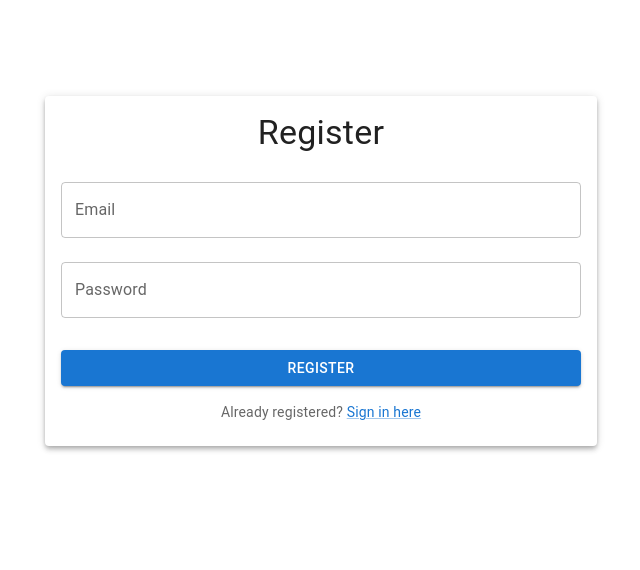
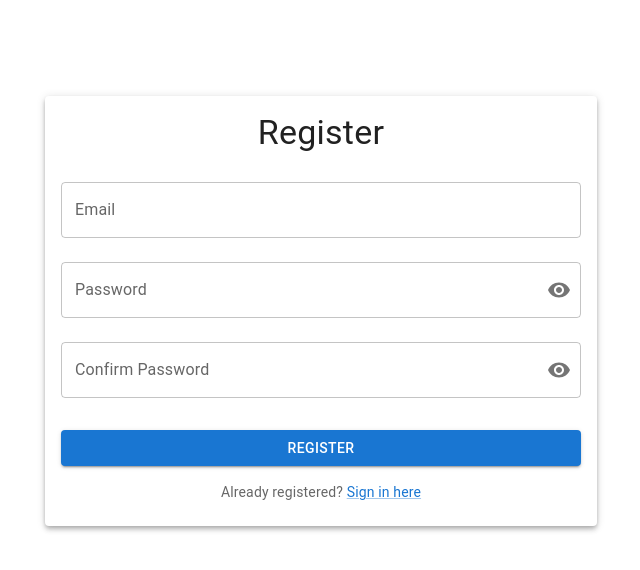
Before and after one commit to DaniJani2025/CloudNext.Frontend, a React (Vite) app: page /registration in a window 1280 px wide. Shown: the top 570 px of the page, without its empty margins (319-959 px from the left). Built offline with nearby package versions, Linux system fonts and the light colour scheme.

Commit message:
better error messages on login/registration pages

```diff
--- a/src/pages/LoginPage.tsx
+++ b/src/pages/LoginPage.tsx
@@ -8,15 +8,20 @@ import {
   Card,
   CardContent,
   Link,
+  IconButton,
+  InputAdornment,
 } from '@mui/material';
 import { Link as RouterLink, useNavigate } from 'react-router-dom';
+import { Visibility, VisibilityOff } from '@mui/icons-material';
 import UserService from '../services/UserService';
 import StorageService from '../services/StorageService';
+import { AxiosError } from 'axios';
 
 const LoginPage = () => {
   const [email, setEmail] = useState('');
   const [password, setPassword] = useState('');
   const [error, setError] = useState('');
+  const [showPassword, setShowPassword] = useState(false);
   const navigate = useNavigate();
 
   const getInitials = (email: string) => {
@@ -34,7 +39,6 @@ const LoginPage = () => {
       if (response?.success && response?.result) {
         const { token, userId, email, expiresAt } = response.result;
 
-        console.log('Login Success!');
         StorageService.setAccessToken(token);
         StorageService.setCurrentUser(userId);
         StorageService.setUserDisplayName(getInitials(email));
@@ -44,10 +48,17 @@ const LoginPage = () => {
         navigate('/');
       } else {
         setError(response?.errorMessage || 'Login failed');
+        setTimeout(() => setError(''), 5000);
       }
     } catch (err: unknown) {
-      console.log(`Error ${err}`);
-      setError('Login failed');
+      if (err instanceof AxiosError && err.response) {
+        console.log('Error occurred during login:', err.response?.data?.errorMessage || err.message);
+        setError(err.response?.data?.errorMessage || 'Login failed');
+      } else {
+        console.log('Unexpected error:', err);
+        setError('Login failed');
+      }
+      setTimeout(() => setError(''), 5000);
     }
   };
 
@@ -74,12 +85,24 @@ const LoginPage = () => {
             />
             <TextField
               label="Password"
-              type="password"
+              type={showPassword ? 'text' : 'password'}
               variant="outlined"
               fullWidth
               margin="normal"
               value={password}
               onChange={(e) => setPassword(e.target.value)}
+              InputProps={{
+                endAdornment: (
+                  <InputAdornment position="end">
+                    <IconButton
+                      onClick={() => setShowPassword(!showPassword)}
+                      edge="end"
+                    >
+                      {showPassword ? <VisibilityOff /> : <Visibility />}
+                    </IconButton>
+                  </InputAdornment>
+                ),
+              }}
             />
             <Button
               variant="contained"
--- a/src/pages/RegistrationPage.tsx
+++ b/src/pages/RegistrationPage.tsx
@@ -8,29 +8,73 @@ import {
   Card,
   CardContent,
   Link,
+  IconButton,
+  InputAdornment,
 } from '@mui/material';
 import { Link as RouterLink, useNavigate } from 'react-router-dom';
+import { Visibility, VisibilityOff } from '@mui/icons-material';
 import UserService from '../services/UserService';
+import { AxiosError } from 'axios';
 
 const RegistrationPage = () => {
   const [email, setEmail] = useState('');
   const [password, setPassword] = useState('');
+  const [confirmPassword, setConfirmPassword] = useState('');
   const [error, setError] = useState('');
+  const [emailError, setEmailError] = useState('');
+  const [passwordError, setPasswordError] = useState('');
+  const [confirmPasswordError, setConfirmPasswordError] = useState('');
+  const [showPassword, setShowPassword] = useState(false);
+  const [showConfirmPassword, setShowConfirmPassword] = useState(false);
   const navigate = useNavigate();
 
+  const validateEmail = (email: string) => {
+    const regex = /^[a-zA-Z0-9._%+-]+@[a-zA-Z0-9.-]+\.[a-zA-Z]{2,}$/;
+    return regex.test(email);
+  };
+
   const handleRegistration = async () => {
+    setEmailError('');
+    setPasswordError('');
+    setConfirmPasswordError('');
+    setError('');
+
+    if (!validateEmail(email)) {
+      setEmailError('Please enter a valid email address');
+      setTimeout(() => setEmailError(''), 5000);
+      return;
+    }
+
+    if (password !== confirmPassword) {
+      setConfirmPasswordError('Passwords do not match');
+      setTimeout(() => setConfirmPasswordError(''), 5000);
+      return;
+    }
+
+    if (password.length < 6) {
+      setPasswordError('Password must be at least 6 characters');
+      setTimeout(() => setPasswordError(''), 5000);
+      return;
+    }
+
     try {
       const response = await UserService.register({ email, password });
 
       if (response?.success && response?.result) {
-        console.log('Registration Success!');
         navigate('/login');
       } else {
         setError(response?.errorMessage || 'Registration failed');
+        setTimeout(() => setError(''), 5000);
       }
     } catch (err: unknown) {
-      console.log(`Error ${err}`);
-      setError('Registration failed');
+      if (err instanceof AxiosError && err.response) {
+        console.log('Error occurred during registration:', err.response?.data?.errorMessage || err.message);
+        setError(err.response?.data?.errorMessage || 'Registration failed');
+      } else {
+        console.log('Unexpected error:', err);
+        setError('Registration failed');
+      }
+      setTimeout(() => setError(''), 5000);
     }
   };
 
@@ -54,15 +98,54 @@ const RegistrationPage = () => {
               margin="normal"
               value={email}
               onChange={(e) => setEmail(e.target.value)}
+              error={!!emailError}
+              helperText={emailError}
             />
             <TextField
               label="Password"
-              type="password"
+              type={showPassword ? 'text' : 'password'}
               variant="outlined"
               fullWidth
               margin="normal"
               value={password}
               onChange={(e) => setPassword(e.target.value)}
+              error={!!passwordError}
+              helperText={passwordError}
+              InputProps={{
+                endAdornment: (
+                  <InputAdornment position="end">
+                    <IconButton
+                      onClick={() => setShowPassword(!showPassword)}
+                      edge="end"
+                    >
+                      {showPassword ? <VisibilityOff /> : <Visibility />}
+                    </IconButton>
+                  </InputAdornment>
+                ),
+              }}
+            />
+            <TextField
+              label="Confirm Password"
+              type={showConfirmPassword ? 'text' : 'password'}
+              variant="outlined"
+              fullWidth
+              margin="normal"
+              value={confirmPassword}
+              onChange={(e) => setConfirmPassword(e.target.value)}
+              error={!!confirmPasswordError}
+              helperText={confirmPasswordError}
+              InputProps={{
+                endAdornment: (
+                  <InputAdornment position="end">
+                    <IconButton
+                      onClick={() => setShowConfirmPassword(!showConfirmPassword)}
+                      edge="end"
+                    >
+                      {showConfirmPassword ? <VisibilityOff /> : <Visibility />}
+                    </IconButton>
+                  </InputAdornment>
+                ),
+              }}
             />
             <Button
               variant="contained"
```
